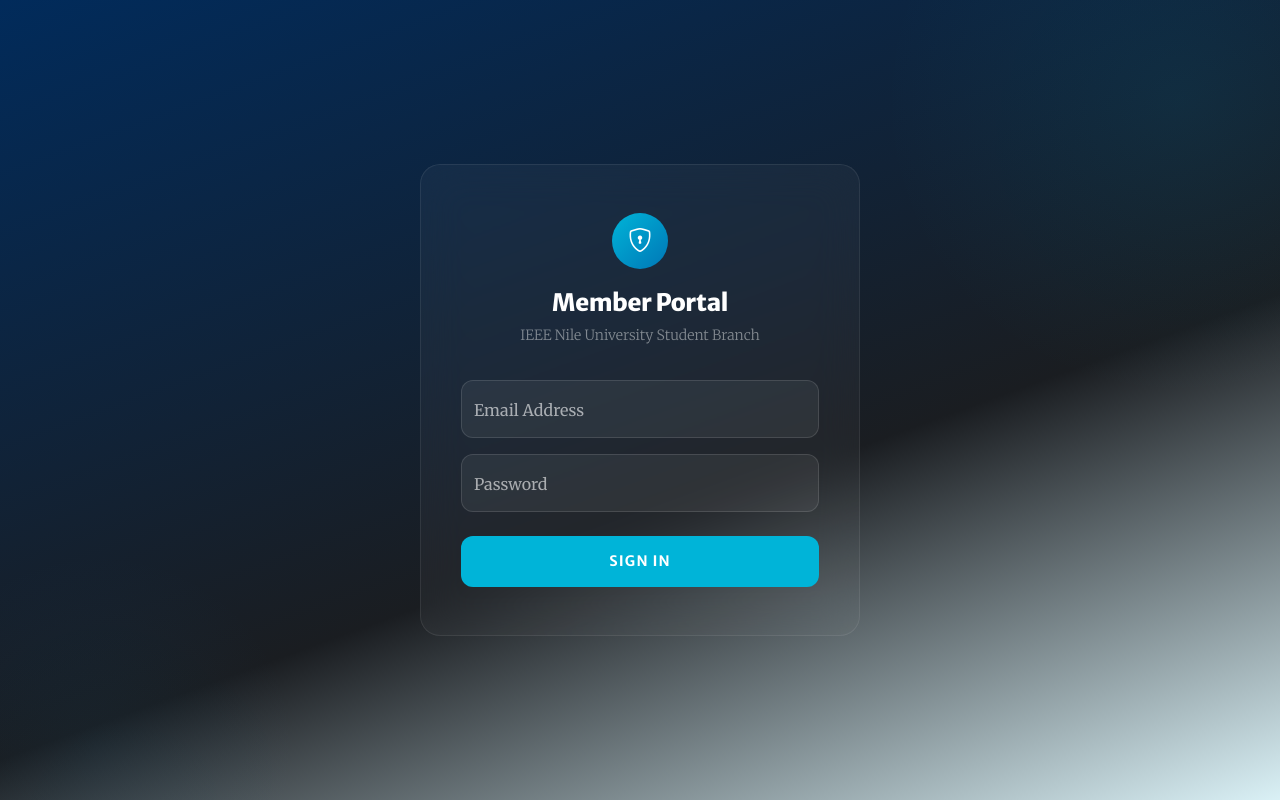
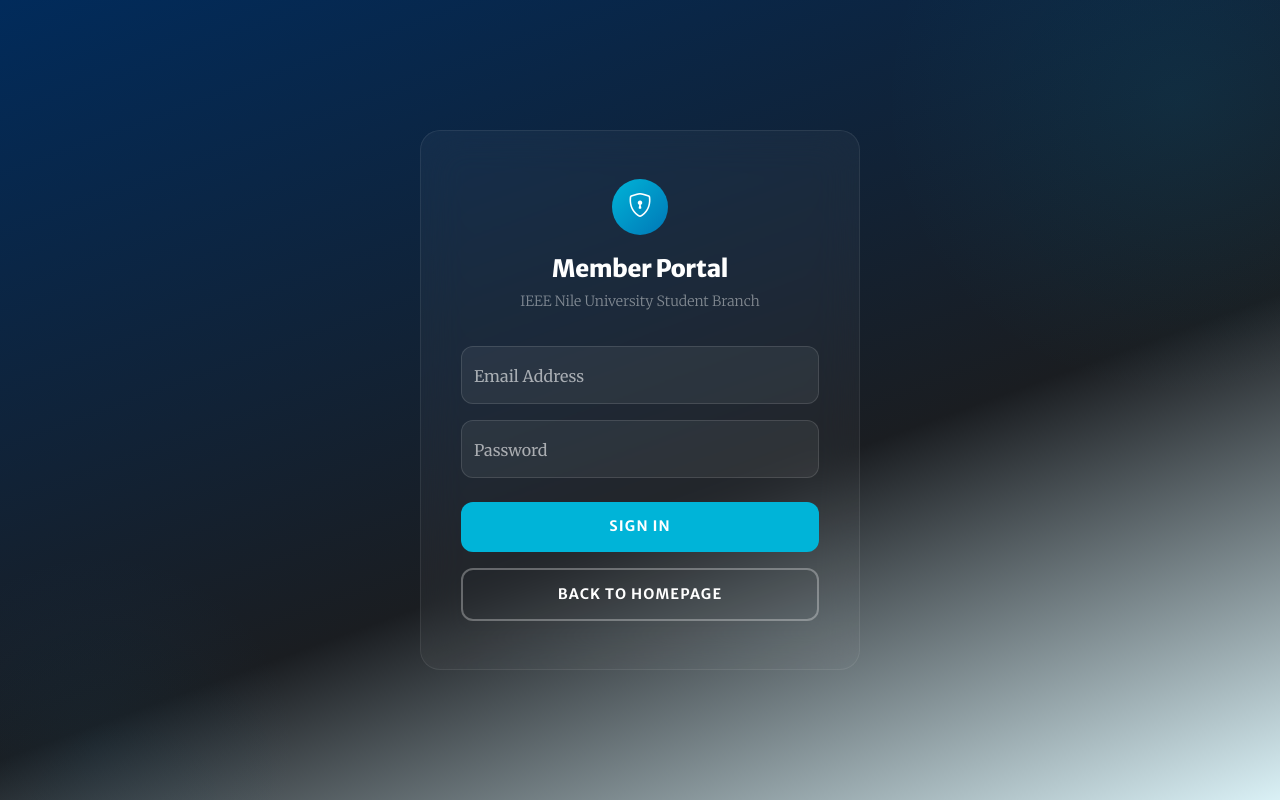
Before and after one commit to IEEENUWebSite/IEEENUWebSiteFrontEnd, a React (Vite) app: page /#/login in a window 1280 px wide. Built offline with nearby package versions, Linux system fonts and the light colour scheme; the HTML template or start-up script is replaced by a standard one.

Commit message:
feat: add back to homepage button in Login page

```diff
--- a/src/pages/Login.jsx
+++ b/src/pages/Login.jsx
@@ -102,9 +102,13 @@
             <div className="validation-message show">{errors.password}</div>
           </div>
 
-          <button className="btn btn-ieee btn-ieee-primary w-100" type="submit" disabled={loading}>
+          <button className="btn btn-ieee btn-ieee-primary w-100 mb-3" type="submit" disabled={loading}>
             <span className="btn-text">Sign In</span>
             {loading && <span className="btn-spinner d-inline-block"></span>}
+          </button>
+
+          <button className="btn btn-ieee btn-ieee-outline w-100" type="button" onClick={() => navigate('/')}>
+            Back to Homepage
           </button>
         </form>
 
```
